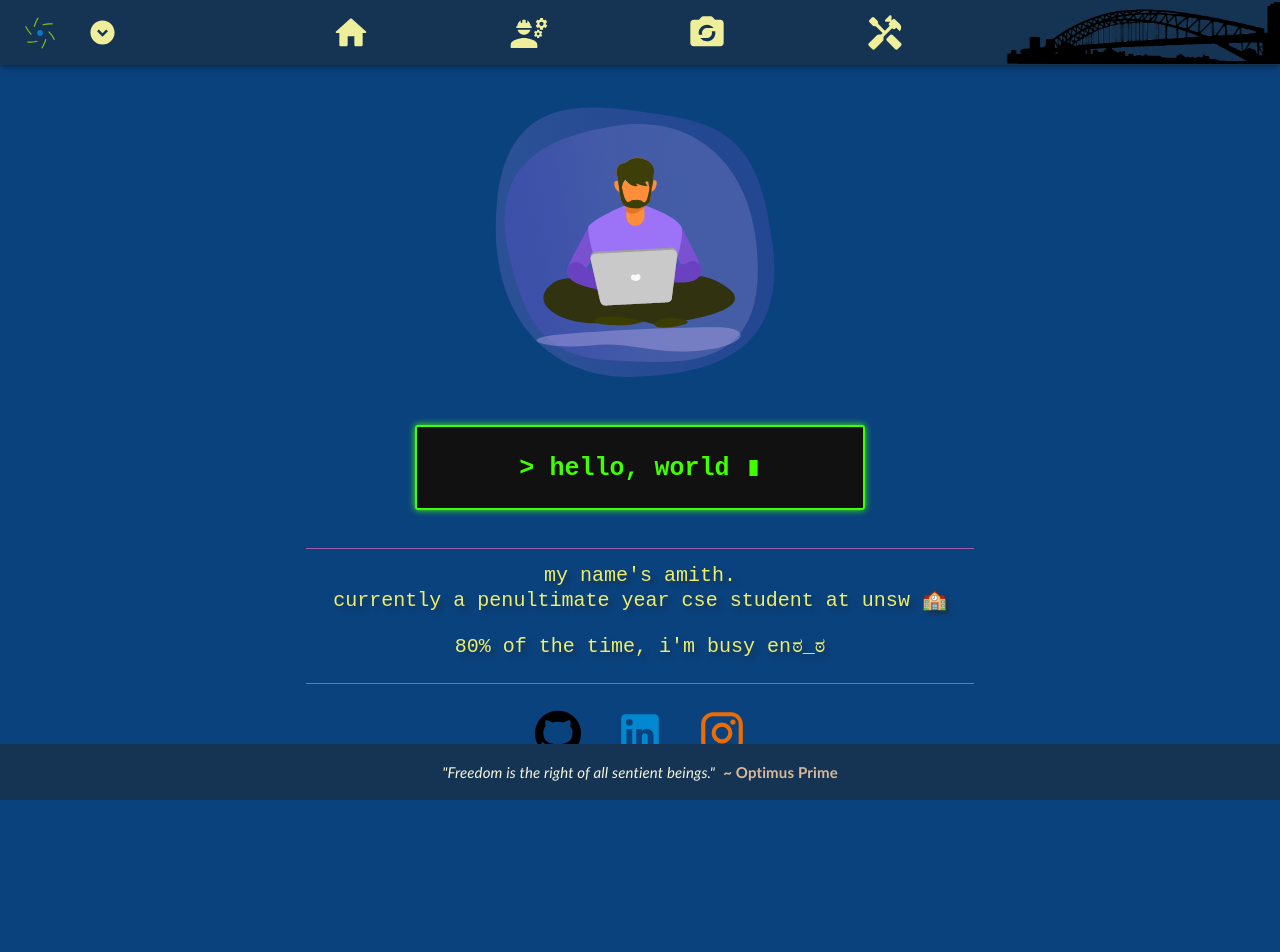
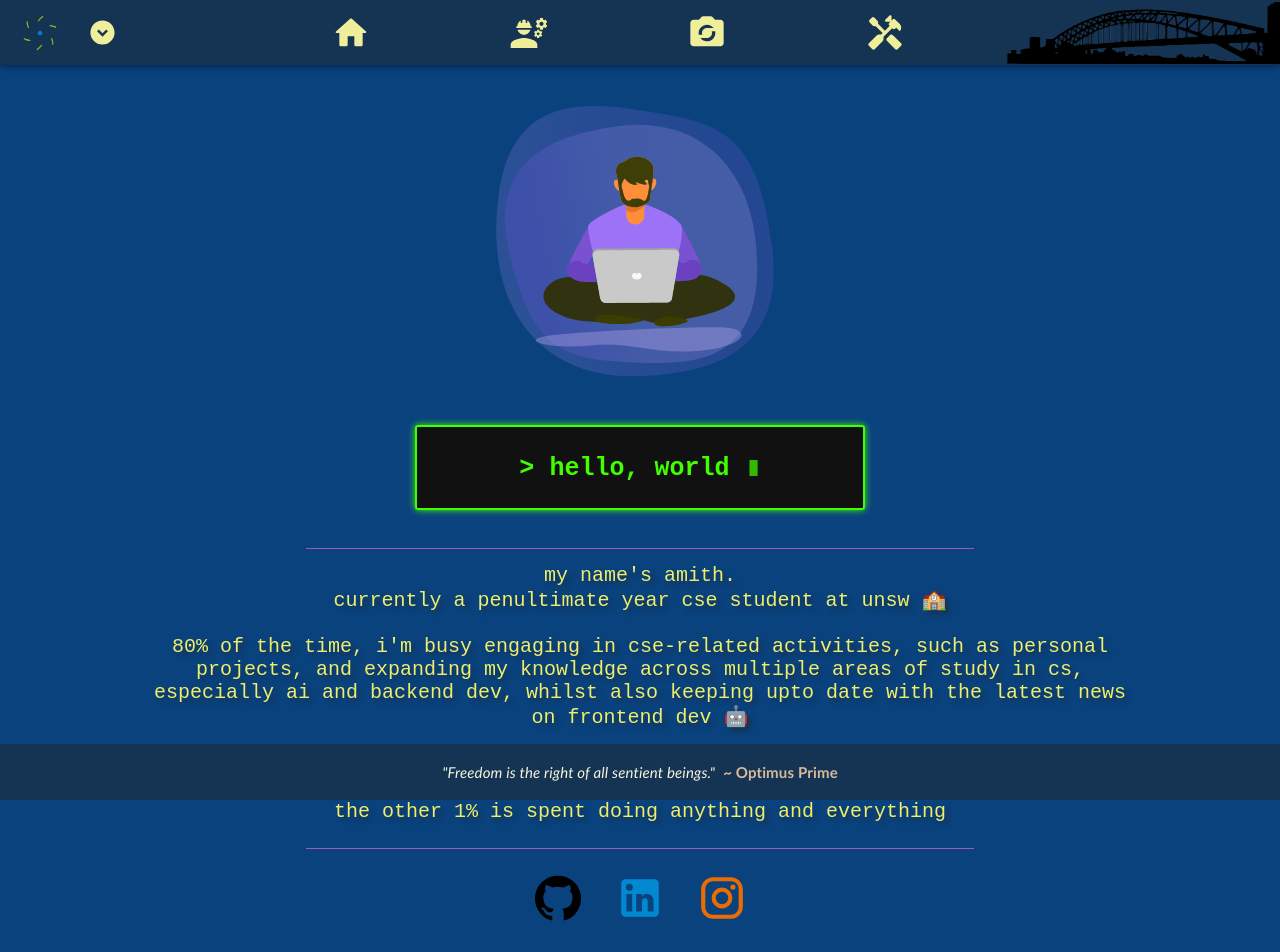
Before and after one commit to n0t-4m17h/n0t-4m17h.github.io, a React (Create React App) app: page / in a window 1280 px wide. Shown: the top 952 px of the page. Before the commit the page ends 834 px from the top, so only its background shows below. Built offline with nearby package versions, Linux system fonts and the light colour scheme.

Commit message:
change: rmvd 2nd typewriter from Home

```diff
--- a/src/pages/Home.jsx
+++ b/src/pages/Home.jsx
@@ -112,21 +112,15 @@ const Home = () => {
                 </Box>
 
                 <Box sx={{margin: 'auto', width: '80vw', maxWidth: '1000px', marginBottom: '25px', }}>
-                    <PageStyles.StdParagraph>
-                        <Typewriter
-                            onInit={(typewriter) => {
-                                typewriter
-                                    .typeString(" ")
-                                    .pauseFor(1750)
-                                    .typeString(summary)
-                                    .start();
-                            }}
-                            options={{
-                                delay: 25,
-                                cursor:'ಠ_ಠ' //⚛
-                            }}
-                        />
-                    </PageStyles.StdParagraph>
+                    <motion.div
+                        initial={{ y: -50, opacity: 0}}
+                        animate={{ y: 0, opacity: 1 }}
+                        transition={{ delay: 2, duration: 1.5, ease: [0, 0.71, 0.2, 1.01] }}
+                    >
+                        <PageStyles.StdParagraph>
+                            {summary}
+                        </PageStyles.StdParagraph>
+                    </motion.div>
                 </Box>
 
                 <Box sx={{margin: 'auto', maxWidth: '700px', marginBottom: '16px'}}>
--- a/src/pages/Projects.js
+++ b/src/pages/Projects.js
@@ -80,7 +80,7 @@ const Projects = () => {
 
 
     // init all project modal open state as false (used to keep track of each project modal's state)
-    const [modalStates, setModalStates] = useState(projectsInfoLIST.map(() => false)); // .reverse() THIS !!######################################
+    const [modalStates, setModalStates] = useState(projectsInfoLIST.map(() => false));
     // open the clicked-on modal by changing its state to true
     const handleOpen = (index) => {
         const newModalStates = [...modalStates];
```
